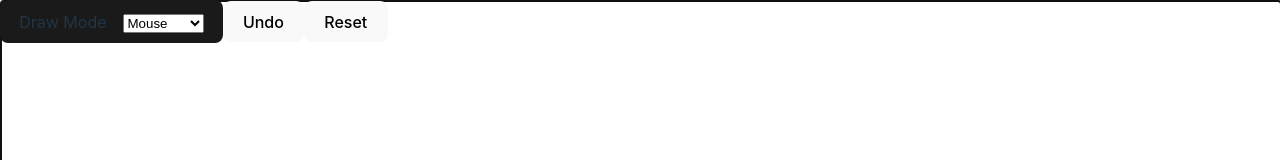
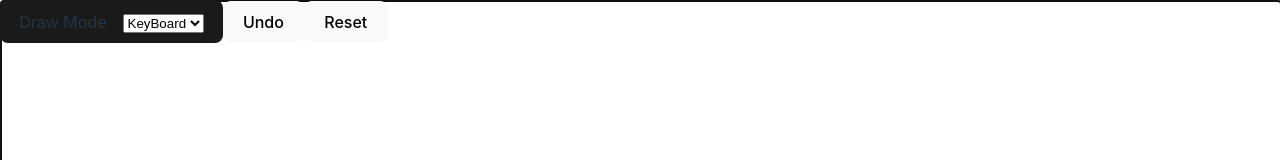
Before and after one commit to harryuan65/WhiteBoard, a React (Vite) app: page / in a window 1280 px wide. Shown: the top 160 px of the page. Built offline with nearby package versions, Linux system fonts and the light colour scheme.

Commit message:
feat: change default draw mode to keyboard

```diff
--- a/src/components/WhiteBoard/index.tsx
+++ b/src/components/WhiteBoard/index.tsx
@@ -179,7 +179,7 @@ const Whiteboard: React.FC = () => {
           <SelectField
             onChange={updateMode}
             values={[MODES.Mouse, MODES.KeyBoard]}
-            defaultValue={MODES.Mouse}
+            defaultValue={MODES.KeyBoard}
           />
           {mode == MODES.KeyBoard && (
             <SelectField
```
